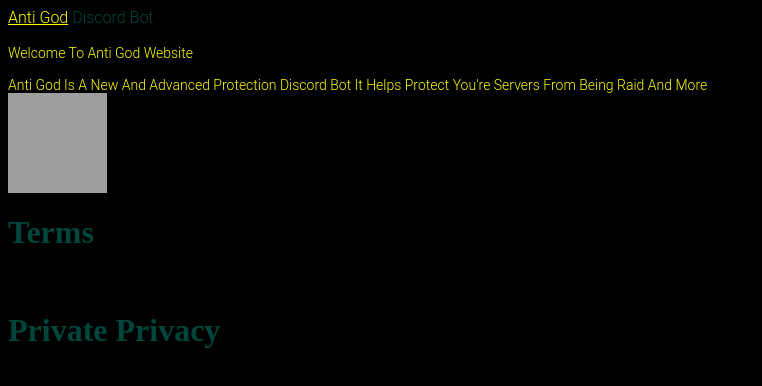
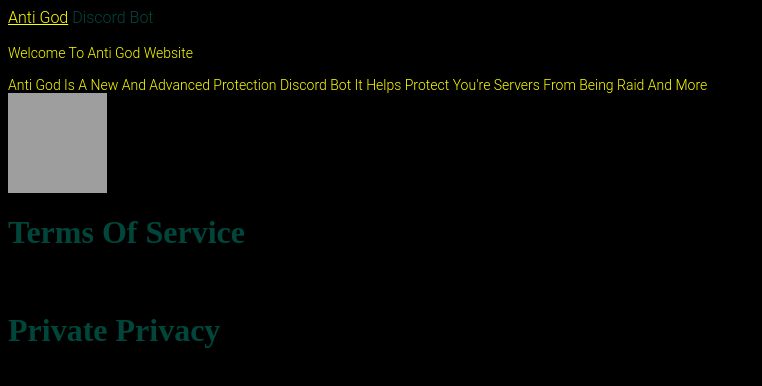
Before and after one commit to UnknownGhostMods/AntiGod, a plain HTML site: page index.html in a window 1280 px wide. Shown: the whole page, without its empty margins (0-762 px from the left). Drawn offline with Linux system fonts and the light colour scheme; grey boxes are pictures that could not be loaded.

Commit message:
Update index.html

```diff
--- a/index.html
+++ b/index.html
@@ -23,7 +23,7 @@ Anti God Is A New And Advanced Protection Discord Bot It Helps Protect You're Se
 <br>
 <a href="https://www.Youtube.com/"><img src="https://media.discordapp.net/attachments/1079480748026892408/1094438774420807720/4DDE2D78-5255-42FF-9388-CAF37D56874F.png" style="width:99px;height:50px;"></a>
 <br>
-<h1> Terms </h1>
+<h1> Terms Of Service </h1>
 <br>
 <h1> Private Privacy </h1>
 </body
```
